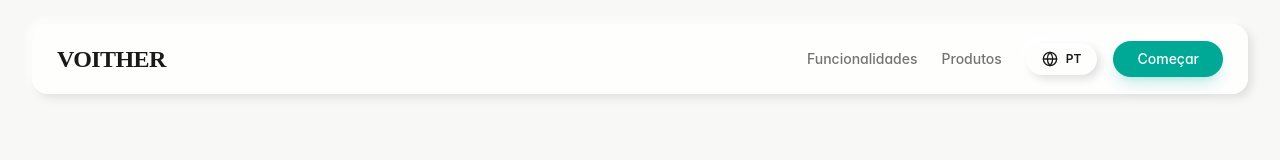
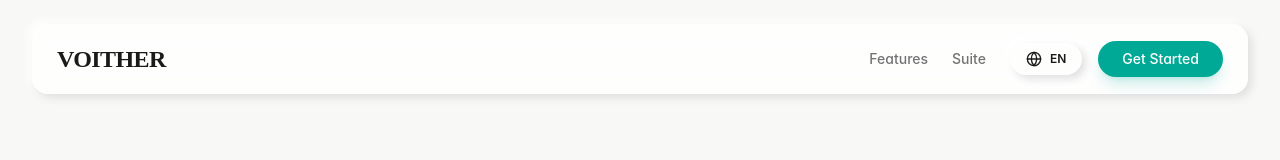
Before and after one commit to myselfgus/voither-landing-page, a React (Vite) app: page / in a window 1280 px wide. Shown: the top 160 px of the page. Built offline with nearby package versions, Linux system fonts and the light colour scheme; no server answers.

Commit message:
fix: add I18nextProvider and re-order providers in main.tsx to fix null contexts for router/helmet/i18n/hooks

```diff
--- a/src/lib/i18n.ts
+++ b/src/lib/i18n.ts
@@ -1,4 +1,4 @@
-import i18n from 'i18next';
+import i18next from 'i18next';
 import { initReactI18next } from 'react-i18next';
 const resources = {
   en: {
@@ -136,10 +136,14 @@ const resources = {
     }
   }
 };
-i18n.use(initReactI18next).init({
-  resources,
-  lng: localStorage.getItem('lng') || 'pt',
-  fallbackLng: 'en',
-  interpolation: { escapeValue: false }
-});
+const i18n = i18next.createInstance();
+
+i18n
+  .use(initReactI18next)
+  .init({
+    resources,
+    lng: localStorage.getItem('lng') || (navigator.language.startsWith('pt') ? 'pt' : 'en'),
+    fallbackLng: 'en',
+    interpolation: { escapeValue: false }
+  });
 export default i18n;
--- a/src/main.tsx
+++ b/src/main.tsx
@@ -9,6 +9,8 @@ import {
 } from "react-router-dom";
 import { QueryClient, QueryClientProvider } from '@tanstack/react-query';
 import { HelmetProvider } from 'react-helmet-async';
+import { I18nextProvider } from 'react-i18next';
+import i18n from '@/lib/i18n';
 import { ErrorBoundary } from '@/components/ErrorBoundary';
 import { RouteErrorBoundary } from '@/components/RouteErrorBoundary';
 import '@/index.css'
@@ -47,12 +49,14 @@ const router = createBrowserRouter([
 ]);
 createRoot(document.getElementById('root')!).render(
   <StrictMode>
-    <QueryClientProvider client={queryClient}>
+    <I18nextProvider i18n={i18n}>
       <HelmetProvider>
-        <ErrorBoundary>
-          <RouterProvider router={router} />
-        </ErrorBoundary>
+        <QueryClientProvider client={queryClient}>
+          <ErrorBoundary>
+            <RouterProvider router={router} />
+          </ErrorBoundary>
+        </QueryClientProvider>
       </HelmetProvider>
-    </QueryClientProvider>
+    </I18nextProvider>
   </StrictMode>,
 )
```
